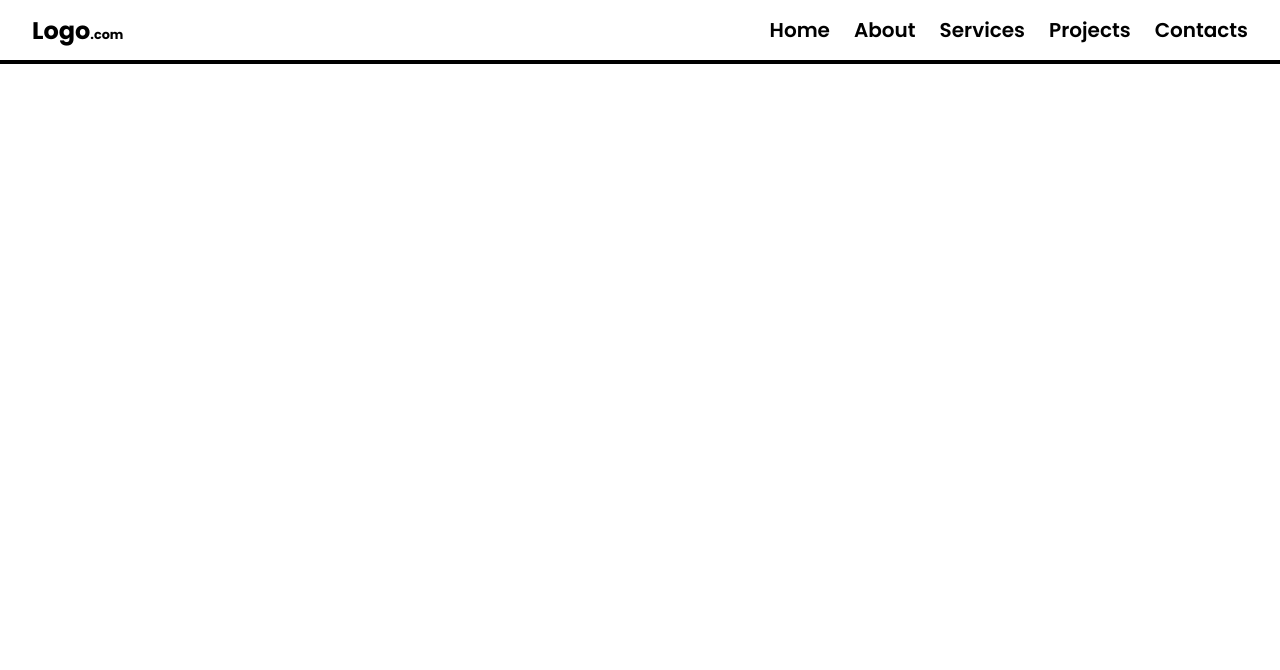
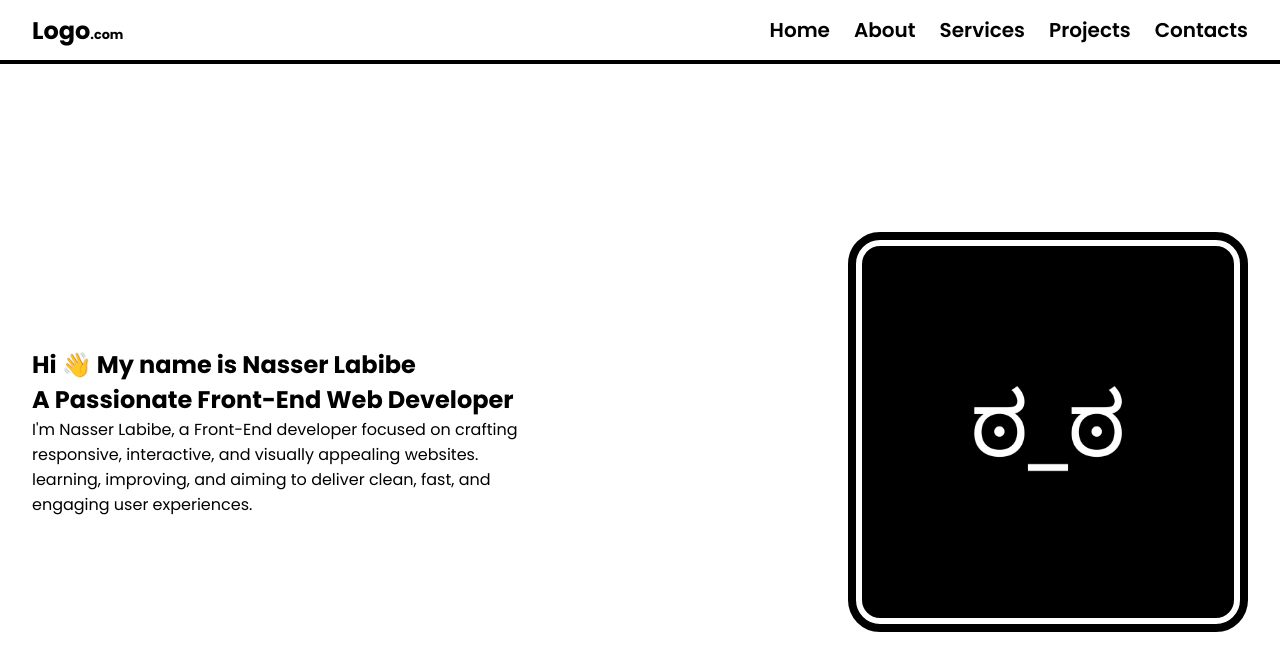
Before and after one commit to labibenasser/responsive-navigation-bar, a plain HTML site: page index.html in a window 1280 px wide. Drawn offline with nearby package versions, Linux system fonts and the light colour scheme.

Commit message:
first commit

```diff
--- a/index.html
+++ b/index.html
@@ -9,7 +9,7 @@
 </head>
 <body>
     <header>
-        <a href="#home" class="logo">Logo<span>.com</span></a>
+        <p class="logo">Logo<span>.com</span></p>
         <nav id="menuNav">
             <ul>
                 <li><a href="#home"><i class="ri-arrow-right-up-line"></i><span>Home</span></a></li>
@@ -28,6 +28,18 @@
             <span></span>
         </button>
     </header>
+
+    <main>
+        <section id="home">
+            <div>
+                <h1>Hi 👋 My name is Nasser Labibe</h1>
+                <h2>A Passionate Front-End Web Developer</h2>
+                <p>I'm Nasser Labibe, a Front-End developer focused on crafting responsive, interactive, and visually appealing websites. learning, improving, and aiming to deliver clean, fast, and engaging user experiences.</p>
+            </div>
+            <img src="img/Logo.png" alt="Logo">
+        </section>
+    </main>
+
     <script src="main.js"></script>
 </body>
 </html>
--- a/styles.css
+++ b/styles.css
@@ -6,10 +6,13 @@
     margin: 0;
 }
 
+::selection{
+    background-color: hsl(0, 0%, 75%);
+}
+
 body{
     font-family: "Poppins", sans-serif;
-    width: 100%;
-    min-height: 100vh;
+    margin-top: 4rem;
 }
 
 ul{
@@ -57,21 +60,23 @@ header nav ul{
 
 header nav a{
     position: relative;
+    display: inline-flex;
+    align-items: center;
     font-size: 1.25rem;
     font-weight: 600;
     color: black;
 }
 
-header nav a span {
+header nav a span{
   position: relative;
   transition: all 0.3s ease-in-out;
 }
 
-header nav a:hover span {
+header nav a:hover span{
   margin-left: 1.5rem;
 }
 
-header nav a span::after {
+header nav a span::after{
   content: "";
   position: absolute;
   left: 0;
@@ -82,19 +87,17 @@ header nav a span::after {
   transition: all 0.3s ease-out;
 }
 
-header nav a:hover span::after {
+header nav a:hover span::after{
   width: 100%;
 }
 
-header nav a i {
+header nav a i{
   position: absolute;
-  top: 3px;
-  left: 0;
   opacity: 0;
   transition: all 0.4s ease-in-out;
 }
 
-header nav a:hover i {
+header nav a:hover i{
   opacity: 1;
 }
 
@@ -110,7 +113,7 @@ header nav a:hover i {
     cursor: pointer;
 }
 
-#menuBtn span {
+#menuBtn span{
     position: absolute;
     width: 50%;
     height: 4px;
@@ -118,30 +121,30 @@ header nav a:hover i {
     transition: all 0.2s ease-in-out;
 }
 
-#menuBtn span:nth-child(odd) {
+#menuBtn span:nth-child(odd){
     left: 0;
 }
 
-#menuBtn span:nth-child(even) {
+#menuBtn span:nth-child(even){
     left: 50%;
 }
 
 #menuBtn span:nth-child(1),
-#menuBtn span:nth-child(2) {
+#menuBtn span:nth-child(2){
     top: 0;
 }
 
 #menuBtn span:nth-child(3),
-#menuBtn span:nth-child(4) {
+#menuBtn span:nth-child(4){
     top: 13px;
 }
 
 #menuBtn span:nth-child(5),
-#menuBtn span:nth-child(6) {
+#menuBtn span:nth-child(6){
     top: 26px;
 }
 
-@media only screen and (max-width: 800px) {
+@media (max-width: 800px){
     header nav{
         position: fixed;
         top: 4rem;
@@ -167,7 +170,7 @@ header nav a:hover i {
         font-size: 1.75rem;
     }
 
-    header nav a:hover span {
+    header nav a:hover span{
         margin-left: 2rem;
     }
 
@@ -176,42 +179,71 @@ header nav a:hover i {
     }
 
     #menuBtn.show span:nth-child(1),
-    #menuBtn.show span:nth-child(6) {
+    #menuBtn.show span:nth-child(6){
         transform: rotate(45deg);
     }
 
     #menuBtn.show span:nth-child(2),
-    #menuBtn.show span:nth-child(5) {
+    #menuBtn.show span:nth-child(5){
         transform: rotate(-45deg);
     }
 
-    #menuBtn.show span:nth-child(1) {
+    #menuBtn.show span:nth-child(1){
         top: 8px;
         left: 5px;
     }
 
-    #menuBtn.show span:nth-child(2) {
+    #menuBtn.show span:nth-child(2){
         top: 8px;
         left: calc(50% - 5px);
     }
 
-    #menuBtn.show span:nth-child(3) {
+    #menuBtn.show span:nth-child(3){
         left: -100%;
         opacity: 0;
     }
 
-    #menuBtn.show span:nth-child(4) {
+    #menuBtn.show span:nth-child(4){
         left: 150%;
         opacity: 0;
     }
 
-    #menuBtn.show span:nth-child(5) {
+    #menuBtn.show span:nth-child(5){
         top: 19px;
         left: 5px;
     }
 
-    #menuBtn.show span:nth-child(6) {
+    #menuBtn.show span:nth-child(6){
         top: 19px;
         left: calc(50% - 5px);
     }
 }
+
+#home{
+    display: flex;
+    flex-direction: row;
+    justify-content: space-between;
+    align-items: center;
+    min-height: calc(100vh - 4rem);
+    padding: 0 32px;
+    gap: 32px;
+}
+
+#home p{
+    max-width: 50ch;
+}
+
+#home img{
+    max-width: 400px;
+    padding: 6px;
+    border: solid 8px black;
+    border-radius: 32px;
+}
+
+@media (max-width: 800px){
+    #home{
+        flex-direction: column;
+        justify-content: center;
+        align-items: center;
+    }
+}
```
Also changed, not shown: img/Logo.png (added).
